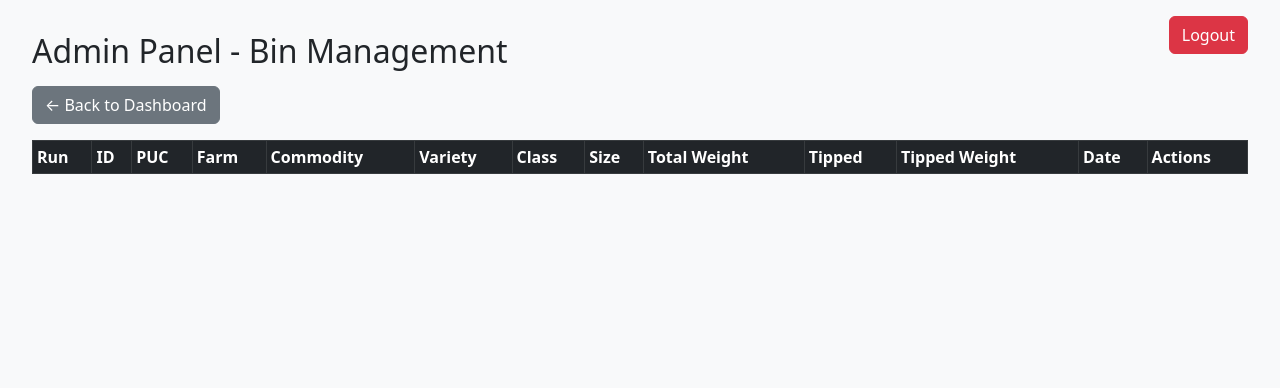
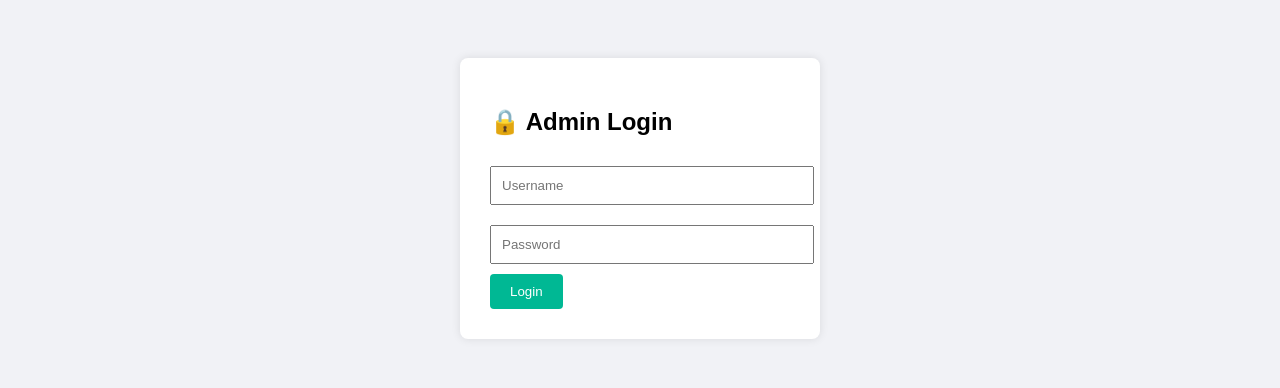
Before and after one commit to JDStrever/Groenkloofsitrus-Update1-stock-system, a Flask app: page /admin_login in a window 1280 px wide. Shown: the top 388 px of the page. Run offline with Flask 3, Linux system fonts and the light colour scheme; lists and menus that the app fills with data are empty.

Commit message:
Update admin_login.html

```diff
--- a/templates/admin_login.html
+++ b/templates/admin_login.html
@@ -2,77 +2,29 @@
 <html lang="en">
 <head>
     <meta charset="UTF-8">
-    <title>Admin Panel</title>
-    <link href="https://cdn.jsdelivr.net/npm/bootstrap@5.3.0/dist/css/bootstrap.min.css" rel="stylesheet">
+    <title>Admin Login</title>
     <style>
-        body {
-            padding: 2rem;
-            background-color: #f8f9fa;
+        body { font-family: Arial; padding: 50px; background: #f1f2f6; }
+        .login-box {
+            width: 300px; margin: auto; background: white; padding: 30px; border-radius: 8px;
+            box-shadow: 0 0 10px rgba(0,0,0,0.1);
         }
-        h2 {
-            margin-bottom: 1rem;
-        }
-        .btn-sm {
-            font-size: 0.8rem;
-        }
-        table th, table td {
-            vertical-align: middle;
-        }
-        .logout-btn {
-            position: absolute;
-            top: 1rem;
-            right: 2rem;
-        }
+        input { width: 100%; padding: 10px; margin: 10px 0; }
+        button { padding: 10px 20px; background: #00b894; color: white; border: none; border-radius: 4px; }
+        .error { color: red; text-align: center; }
     </style>
 </head>
 <body>
-    <h2>Admin Panel - Bin Management</h2>
-    <a href="{{ url_for('admin_logout') }}" class="btn btn-danger logout-btn">Logout</a>
-    <a href="{{ url_for('dashboard') }}" class="btn btn-secondary mb-3">← Back to Dashboard</a>
-
-    <table class="table table-bordered table-striped table-sm">
-        <thead class="table-dark">
-            <tr>
-                <th>Run</th>
-                <th>ID</th>
-                <th>PUC</th>
-                <th>Farm</th>
-                <th>Commodity</th>
-                <th>Variety</th>
-                <th>Class</th>
-                <th>Size</th>
-                <th>Total Weight</th>
-                <th>Tipped</th>
-                <th>Tipped Weight</th>
-                <th>Date</th>
-                <th>Actions</th>
-            </tr>
-        </thead>
-        <tbody>
-            {% for bin in bins %}
-            <tr>
-                <td>{{ bin.run_number }}</td>
-                <td>{{ bin.id }}</td>
-                <td>{{ bin.puc }}</td>
-                <td>{{ bin.farm_name }}</td>
-                <td>{{ bin.commodity }}</td>
-                <td>{{ bin.variety }}</td>
-                <td>{{ bin.bin_class }}</td>
-                <td>{{ bin.size }}</td>
-                <td>{{ "%.2f"|format(bin.total_weight) }}</td>
-                <td>{{ 'Yes' if bin.is_tipped else 'No' }}</td>
-                <td>{{ "%.2f"|format(bin.tipped_weight) }}</td>
-                <td>{{ bin.date.strftime('%Y-%m-%d') }}</td>
-                <td>
-                    <a href="{{ url_for('edit_bin', bin_id=bin.id) }}" class="btn btn-sm btn-warning">Edit</a>
-                    <a href="{{ url_for('reprint_label', bin_id=bin.id) }}" class="btn btn-sm btn-info">Reprint</a>
-                    <form action="{{ url_for('delete_bin', bin_id=bin.id) }}" method="POST" style="display:inline;">
-                        <button type="submit" class="btn btn-sm btn-danger" onclick="return confirm('Are you sure you want to delete this bin?')">Delete</button>
-                    </form>
-                </td>
-            </tr>
-            {% endfor %}
-        </tbody>
-    </table>
+    <div class="login-box">
+        <h2>🔒 Admin Login</h2>
+        <form method="POST">
+            <input type="text" name="username" placeholder="Username" required>
+            <input type="password" name="password" placeholder="Password" required>
+            <button type="submit">Login</button>
+        </form>
+        {% if error %}
+            <div class="error">{{ error }}</div>
+        {% endif %}
+    </div>
 </body>
 </html>
```
